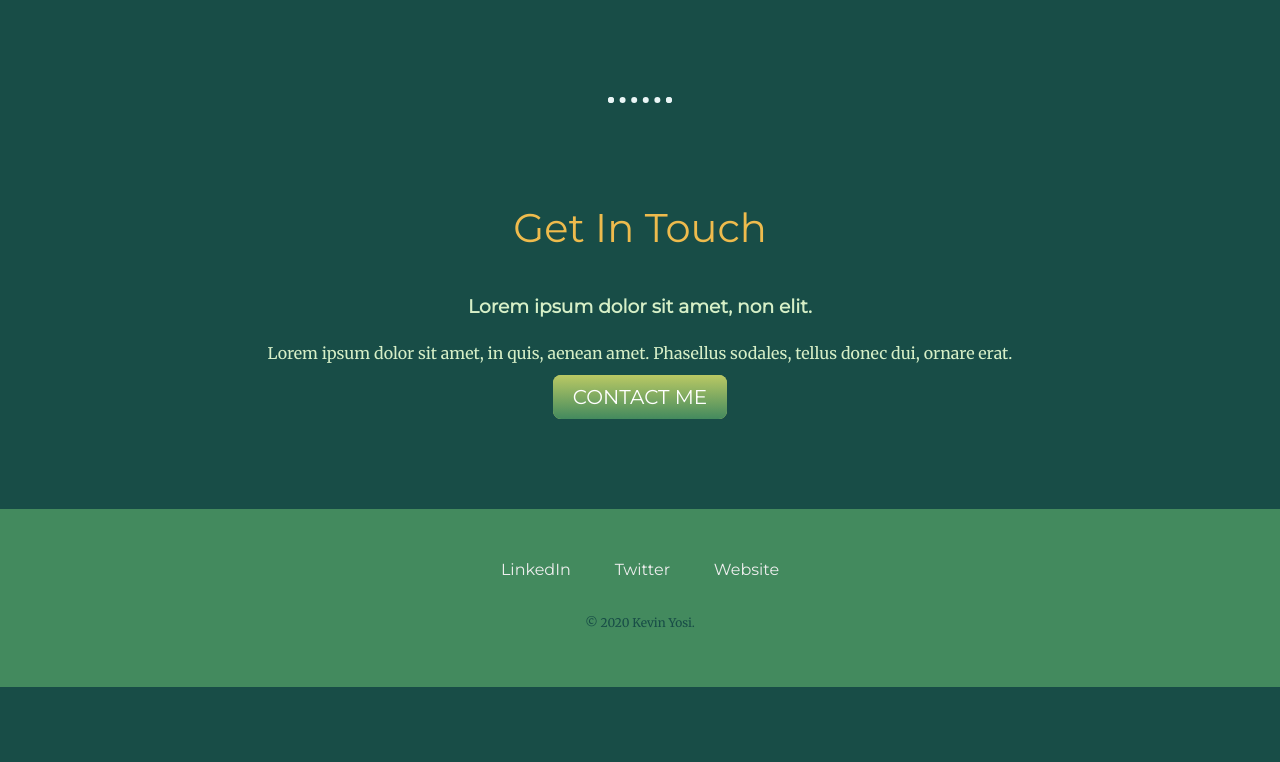
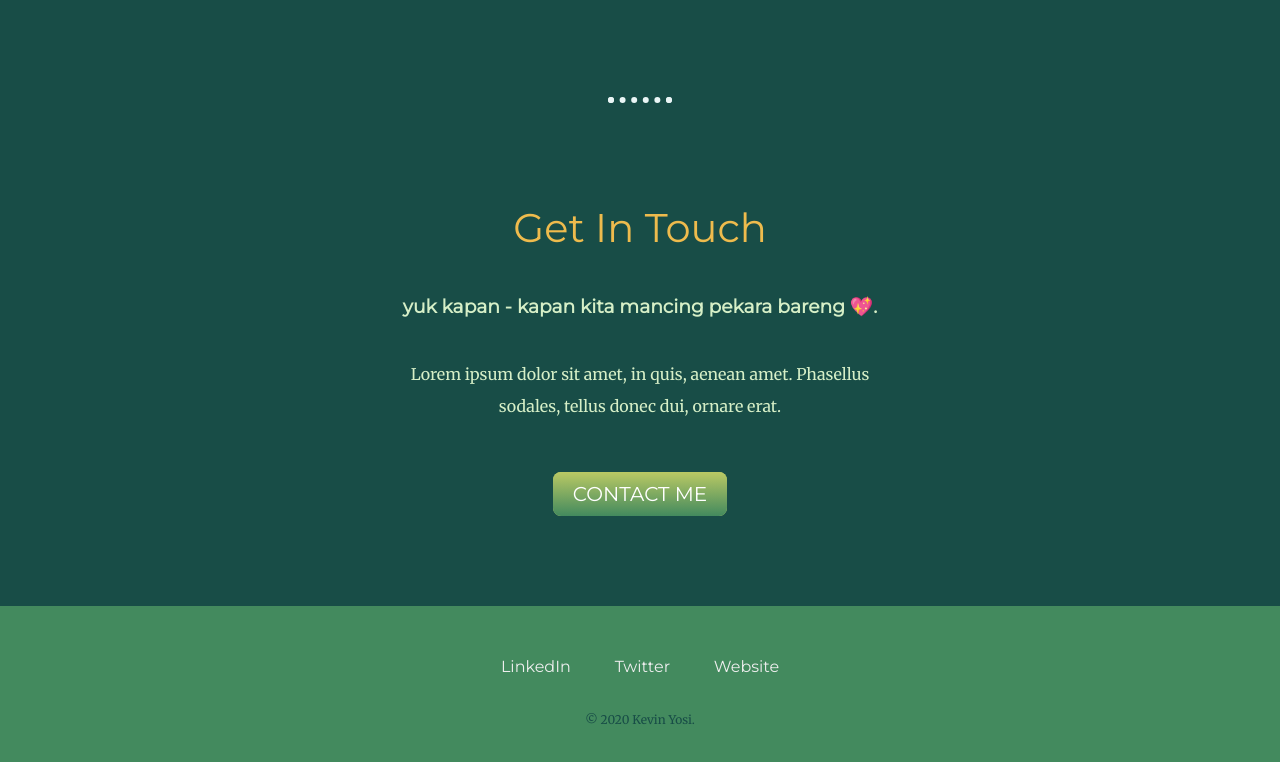
Before and after one commit to kvnyosi/project, a plain HTML site: page index.html in a window 1280 px wide. Shown: the part 2093-2855 px from the top of the page. Before the commit the page ends 2780 px from the top, so only its background shows below. Drawn offline with Linux system fonts and the light colour scheme.

Commit message:
Update index.html

```diff
--- a/index.html
+++ b/index.html
@@ -41,9 +41,9 @@
     <hr>
     <div class="contact-me">
       <h2>Get In Touch</h2>
-      <h3>Lorem ipsum dolor sit amet, non elit.</h3>
-      <p>Lorem ipsum dolor sit amet, in quis, aenean amet. Phasellus sodales, tellus donec dui, ornare erat.</p>
-      <a class="btn" href="mailto:name@email.com">CONTACT ME</a>
+      <h3>yuk kapan - kapan kita mancing pekara bareng 💖.</h3>
+      <p class="cntc">Lorem ipsum dolor sit amet, in quis, aenean amet. Phasellus sodales, tellus donec dui, ornare erat.</p>
+      <a class="btn" href="mailto:kevinx550dp@gmail.com">CONTACT ME</a>
     </div>
   </div>
   <div class="divbot">
```
